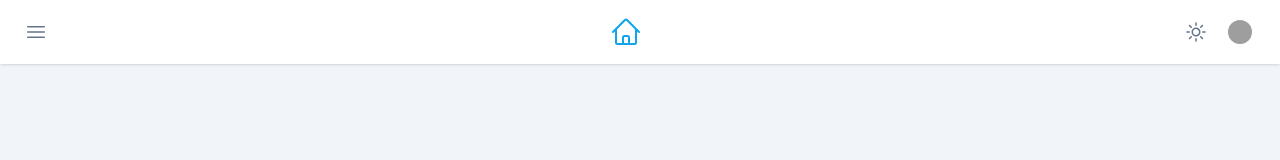
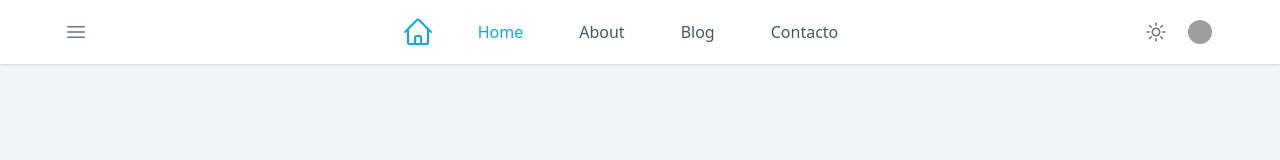
Before and after one commit to jhonfa94/fundamentos-tailwindcss, a website built with Vite: page index.html in a window 1280 px wide. Built offline with nearby package versions, Linux system fonts and the light colour scheme; grey boxes are pictures that could not be loaded.

Commit message:
Menu navegacion escritorio

```diff
--- a/index.html
+++ b/index.html
@@ -11,7 +11,7 @@
   </head>
   <body class="bg-slate-100">
     <header class="bg-white px-6 shadow">
-      <div class="flex h-16 items-center justify-between">
+      <div class="mx-auto flex h-16 max-w-6xl items-center justify-between">
         <button
           type="button"
           class="-ml-1 rounded p-1 text-slate-500 transition-colors hover:bg-sky-500 hover:text-slate-100 focus:ring-2 focus:ring-slate-200"
@@ -31,9 +31,10 @@
             />
           </svg>
         </button>
-        <a
-          href="#"
-          class="-mr-4 text-sky-500 duration-200 hover:rotate-6 hover:text-sky-600"
+        <div class="-mr-4 flex items-center">
+          <button
+            title="logo"
+            class="text-sky-500 duration-200 hover:rotate-6 hover:text-sky-600"
           >
             <svg
               xmlns="http://www.w3.org/2000/svg"
@@ -49,7 +50,26 @@
                 d="M2.25 12l8.954-8.955c.44-.439 1.152-.439 1.591 0L21.75 12M4.5 9.75v10.125c0 .621.504 1.125 1.125 1.125H9.75v-4.875c0-.621.504-1.125 1.125-1.125h2.25c.621 0 1.125.504 1.125 1.125V21h4.125c.621 0 1.125-.504 1.125-1.125V9.75M8.25 21h8.25"
               />
             </svg>
-        </a>
+          </button>
+          <div class="ml-8 hidden space-x-8 md:flex">
+            <a class="px-3 py-2 text-sky-500" href="#">Home</a>
+            <a
+              class="px-3 py-2 text-slate-600 transition-colors hover:text-sky-500"
+              href="#"
+              >About</a
+            >
+            <a
+              class="px-3 py-2 text-slate-600 transition-colors hover:text-sky-500"
+              href="#"
+              >Blog</a
+            >
+            <a
+              class="px-3 py-2 text-slate-600 transition-colors hover:text-sky-500"
+              href="#"
+              >Contacto</a
+            >
+          </div>
+        </div>
         <div class="flex">
           <button
             type="button"
```
Also changed, not shown: 1 other file. Lines whose indentation alone changed are shown as unchanged.
